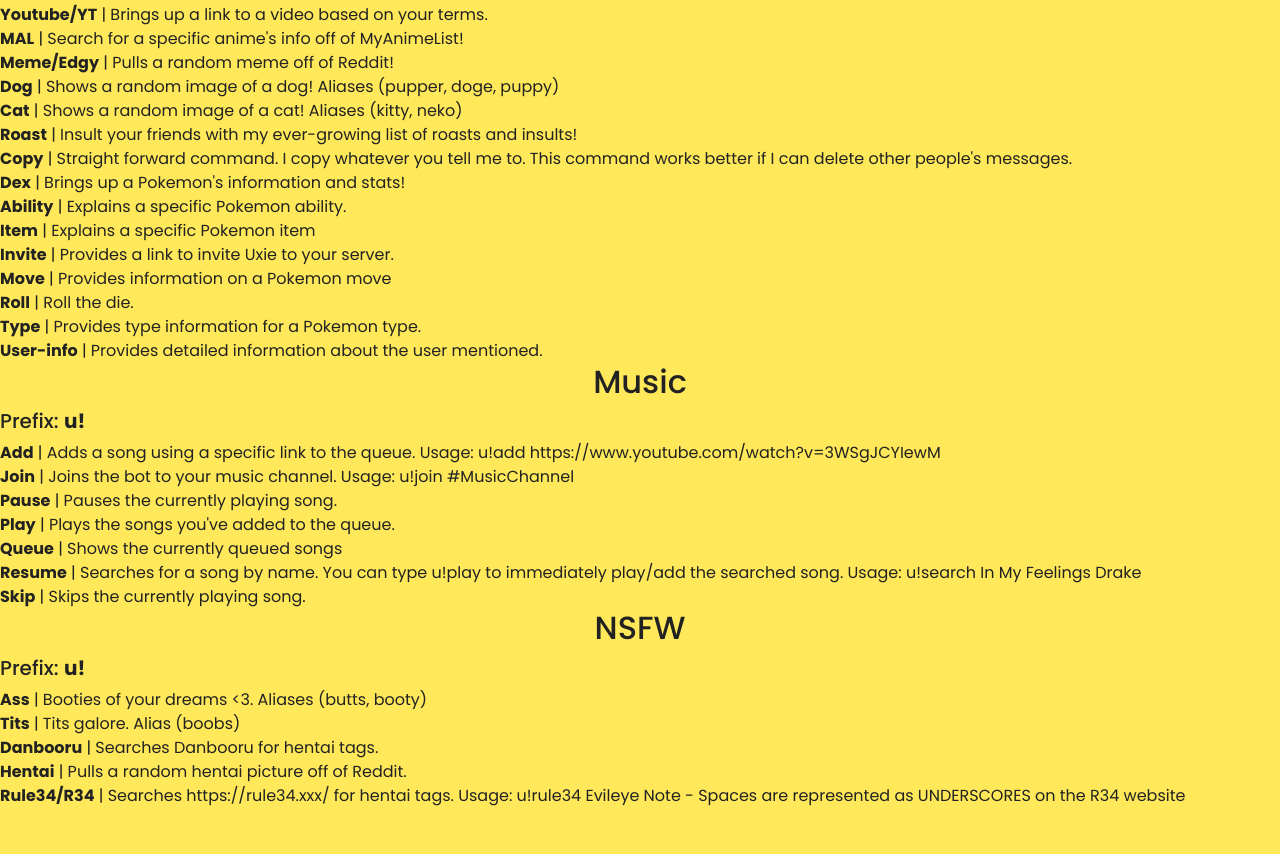
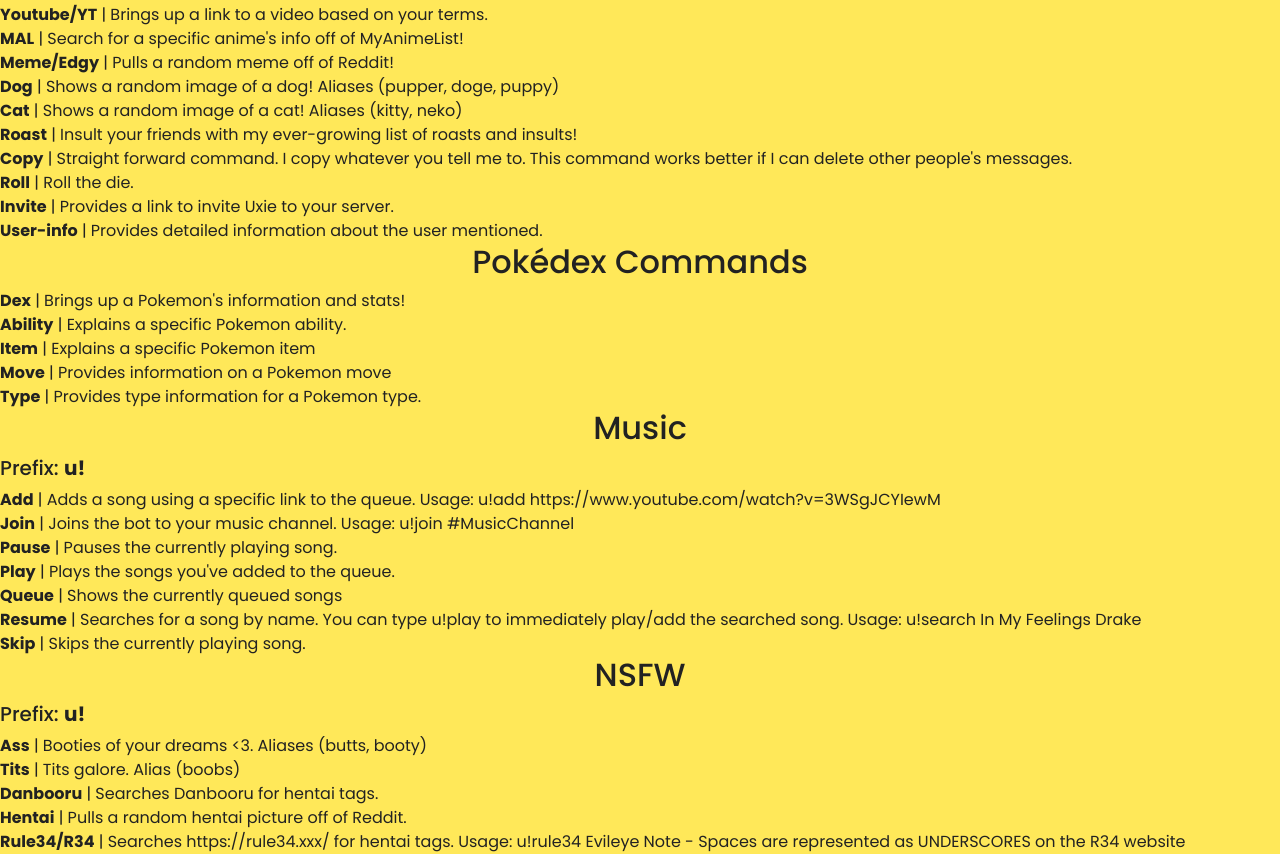
Before and after one commit to MVPShon/uxie-website, a website: page commands.html in a window 1280 px wide. Shown: the part 937-1791 px from the top of the page. Before the commit the page ends 1745 px from the top, so only its background shows below. Drawn offline with nearby package versions, Linux system fonts and the light colour scheme.

Commit message:
Update commands.html

```diff
--- a/commands.html
+++ b/commands.html
@@ -89,6 +89,20 @@
     <b>Copy</b> | Straight forward command. I copy whatever you tell me to. This command works better if I can delete other people's messages.
 </div>
 <div>
+    <b>Roll</b> | Roll the die.
+</div>
+<div>
+    <b>Invite</b> | Provides a link to invite Uxie to your server.
+</div>
+<div>
+    <b>User-info</b> | Provides detailed information about the user mentioned.
+</div>
+<!--- Welcome Section -->
+
+<div>
+    <center><h2>Pokédex Commands</h2></center>
+</div>
+<div>
 <b>Dex</b> | Brings up a Pokemon's information and stats!
 </div>
 <div>
@@ -98,22 +112,12 @@
     <b>Item</b> | Explains a specific Pokemon item
 </div>
 <div>
-    <b>Invite</b> | Provides a link to invite Uxie to your server.
-</div>
-<div>
     <b>Move</b> | Provides information on a Pokemon move
-</div>
-<div>
-    <b>Roll</b> | Roll the die.
 </div>
 <div>
     <b>Type</b> | Provides type information for a Pokemon type.
 </div>
-<div>
-    <b>User-info</b> | Provides detailed information about the user mentioned.
-</div>
-<!--- Welcome Section -->
-
+<!--- What -->
 <div>
     <center><h2>Music</h2></center>
 </div>
```
